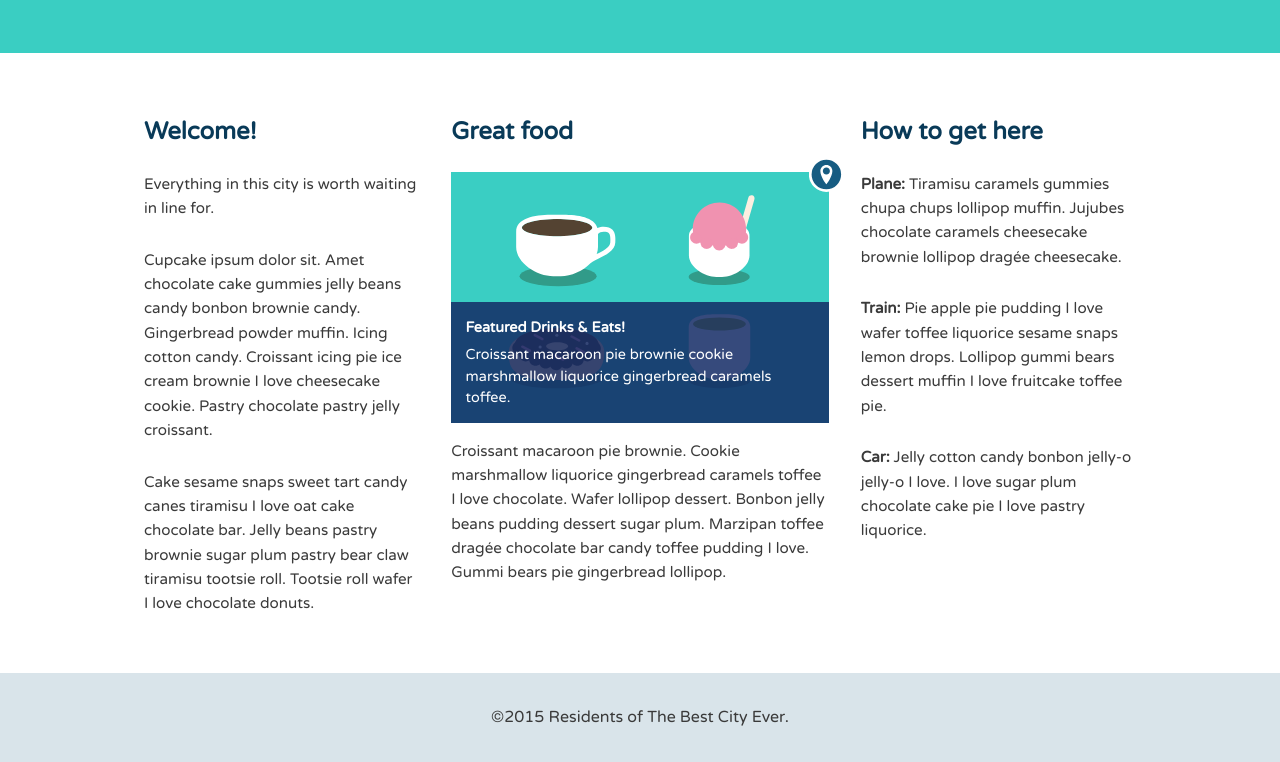
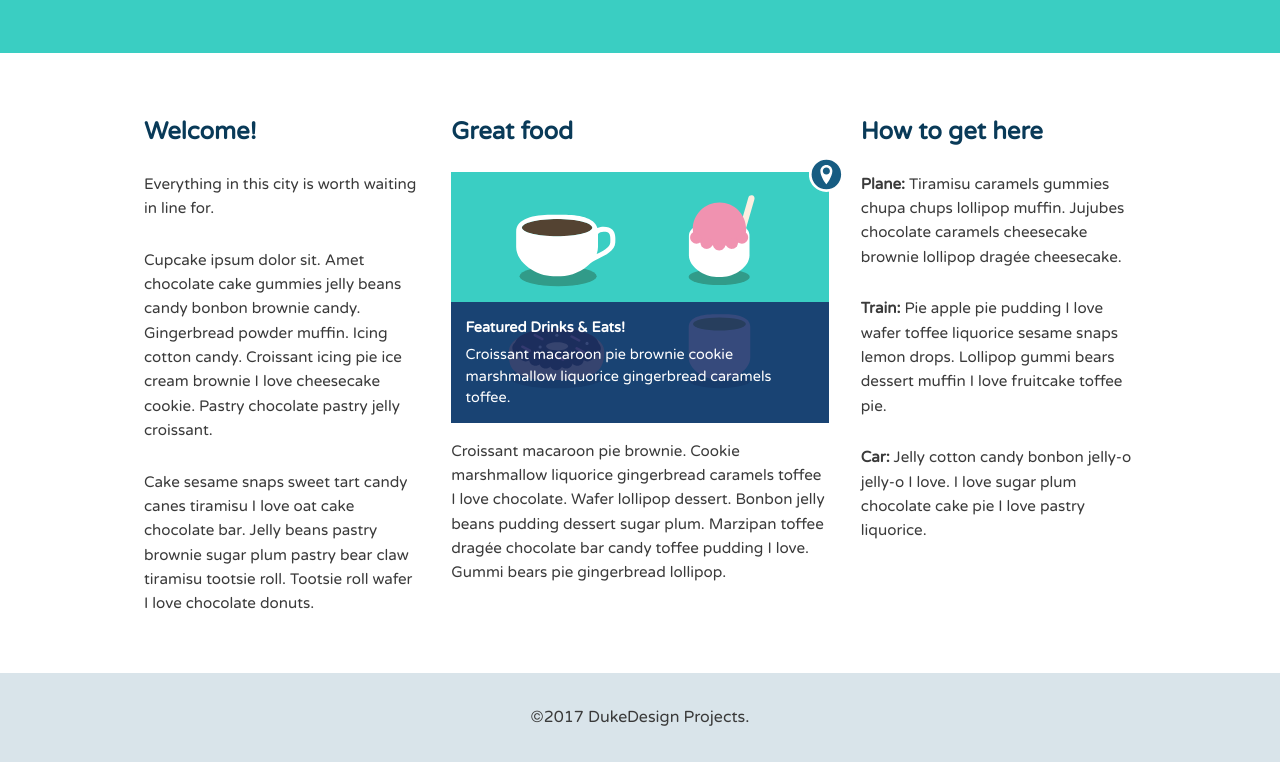
Before and after one commit to AaronDukeUK/Best-City-Guide, a plain HTML site: page index.html in a window 1280 px wide. Shown: the part 424-1186 px from the top of the page. Drawn offline with Linux system fonts and the light colour scheme.

Commit message:
Update
Update

```diff
--- a/index.html
+++ b/index.html
@@ -62,7 +62,7 @@
 	</div><!--/.container-->
 
 	<footer class="main-footer">
-		<span>&copy;2015 Residents of The Best City Ever.</span>
+		<span>&copy;2017 DukeDesign Projects.</span>
 	</footer>
 
 </body>
```
